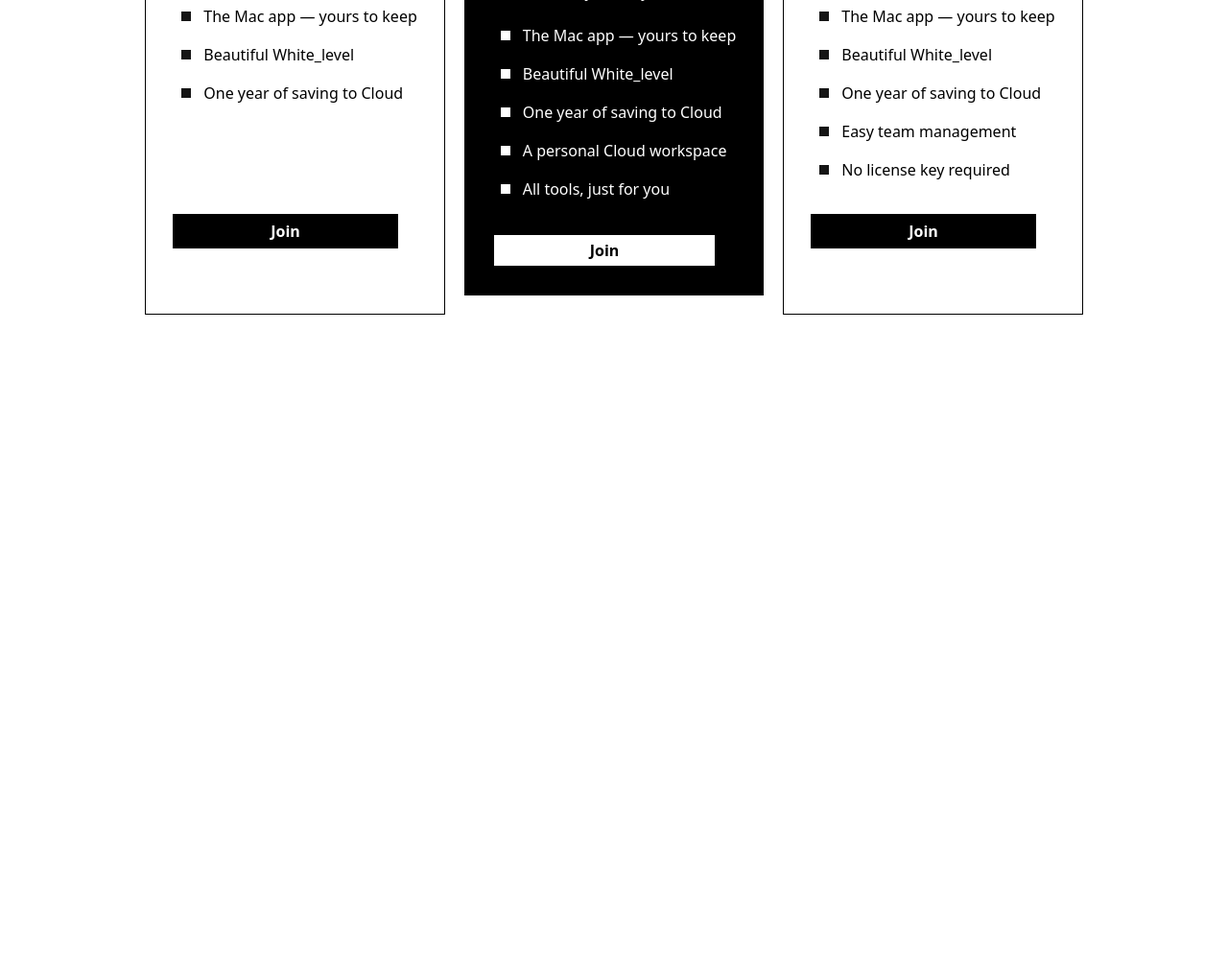
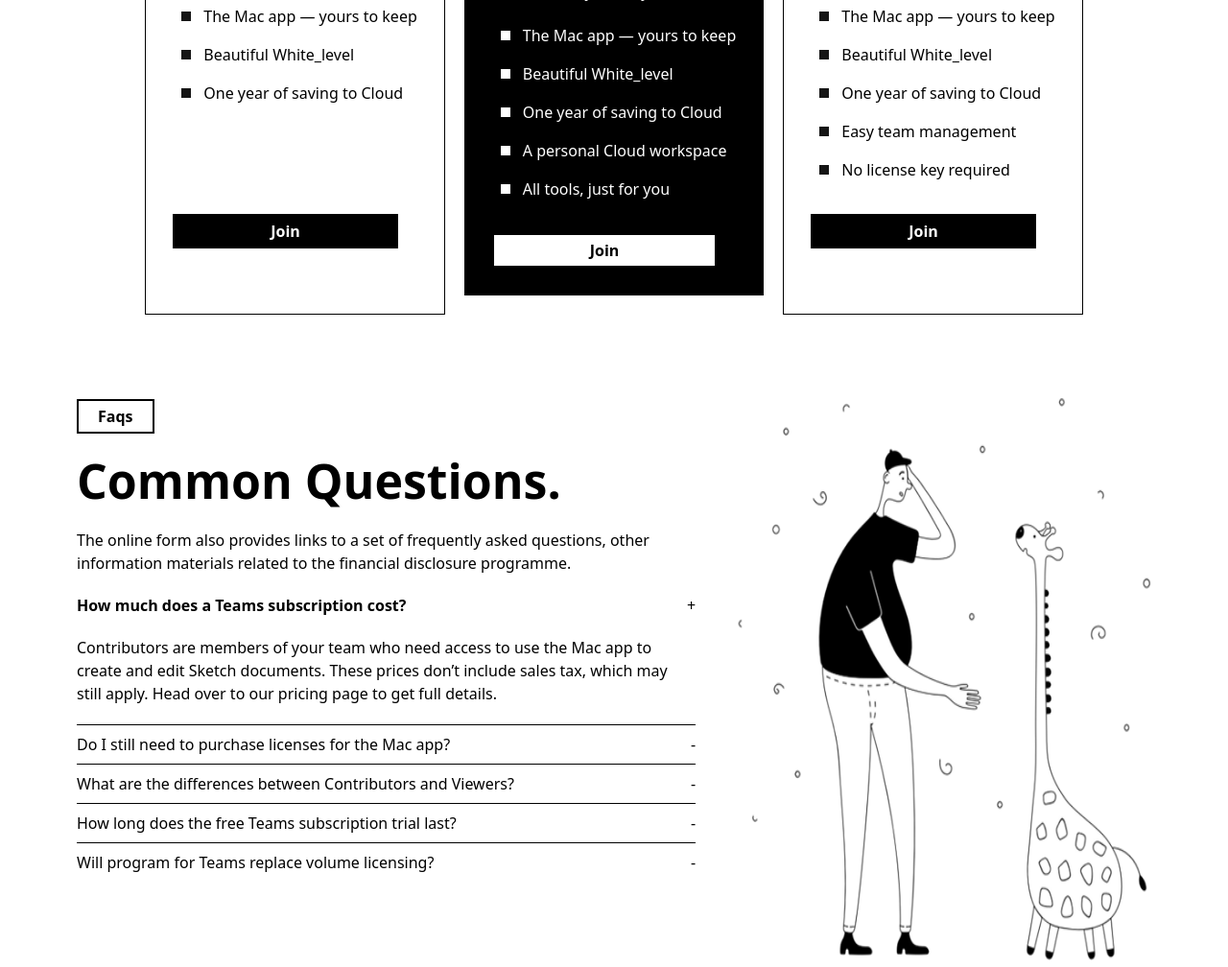
Before and after one commit to muhammadzoirov40-crypto/exem-2, a website: page index.html in a window 1280 px wide. Shown: the part 2629-3637 px from the top of the page at 96% size. Before the commit the page ends 2957 px from the top, so only its background shows below. Drawn offline with Linux system fonts and the light colour scheme.

Commit message:
Common Questions.

```diff
--- a/index.html
+++ b/index.html
@@ -167,7 +167,8 @@
                     <img src="./img/dot_black.png" alt="" class="">
                     <h1 class="">One year of saving to Cloud</h1>
                 </div>
-                <button style="border: 2px solid black;" class="py-1 px-25 font-bold mt-25 bg-black text-white">Join</button>
+                <button style="border: 2px solid black;"
+                    class="py-1 px-25 font-bold mt-25 bg-black text-white">Join</button>
             </div>
             <div style="border: 1px solid black;" class="p-7 text-white bg-black my-5">
                 <div class="">
@@ -196,7 +197,8 @@
                     <img src="./img/dot_white.png" alt="" class="">
                     <h1 class="">All tools, just for you</h1>
                 </div>
-                <button style="border: 2px solid black;" class="py-1 px-25 font-bold mt-5 bg-white text-black">Join</button>
+                <button style="border: 2px solid black;"
+                    class="py-1 px-25 font-bold mt-5 bg-white text-black">Join</button>
             </div>
             <div style="border: 1px solid black;" class="p-7">
                 <div class="">
@@ -225,7 +227,47 @@
                     <img src="./img/dot_black.png" alt="" class="">
                     <h1 class="">No license key required</h1>
                 </div>
-                <button style="border: 2px solid black;" class="py-1 px-25 font-bold mt-5  bg-black text-white">Join</button>
+                <button style="border: 2px solid black;"
+                    class="py-1 px-25 font-bold mt-5  bg-black text-white">Join</button>
+            </div>
+        </div>
+        <div class="lg:flex gap-10 justify-center lg:mt-20  mt-10">
+            <div class="lg:mt-2 mt-3 ">
+                <button style="border: 2px solid black;" class="py-1 px-5 font-bold">Faqs</button>
+                <h1 class="lg:text-[50px] text-[25px] font-semibold my-3">Common Questions.</h1>
+                <p class="mb-5">The online form also provides links to a set of frequently
+                    asked questions, other information materials related to
+                    the financial disclosure programme.</p>
+                <div class="flex justify-between">
+                    <h1 class="font-bold">How much does a Teams subscription cost?</h1>
+                    <h1 class="">+</h1>
+                </div>
+                <p class="my-5">Contributors are members of your team who need access to use
+                    the Mac app to create and edit Sketch documents. These prices don’t include sales
+                    tax, which may still apply. Head over to our pricing page to get full details.</p>
+                    <hr class="">
+                    <div class="flex justify-between my-2">
+                        <h1 class="">Do I still need to purchase licenses for the Mac app?</h1>
+                        <h1 class="">-</h1>
+                    </div>
+                    <hr class="">
+                    <div class="flex justify-between my-2">
+                        <h1 class="">What are the differences between Contributors and Viewers?</h1>
+                        <h1 class="">-</h1>
+                    </div>
+                    <hr class="">
+                    <div class="flex justify-between my-2">
+                        <h1 class="">How long does the free Teams subscription trial last?</h1>
+                        <h1 class="">-</h1>
+                    </div>
+                    <hr class="">
+                    <div class="flex justify-between my-2">
+                        <h1 class="">Will program for Teams replace volume licensing?</h1>
+                        <h1 class="">-</h1>
+                    </div>
+            </div>
+            <div class="lg:w-full ">
+                <img src="./img/Illustration_5.png" alt="" class="lg:h-150 w-full">
             </div>
         </div>
 
```
Also changed, not shown: img/Illustration_5.png (added), src/output.css.
